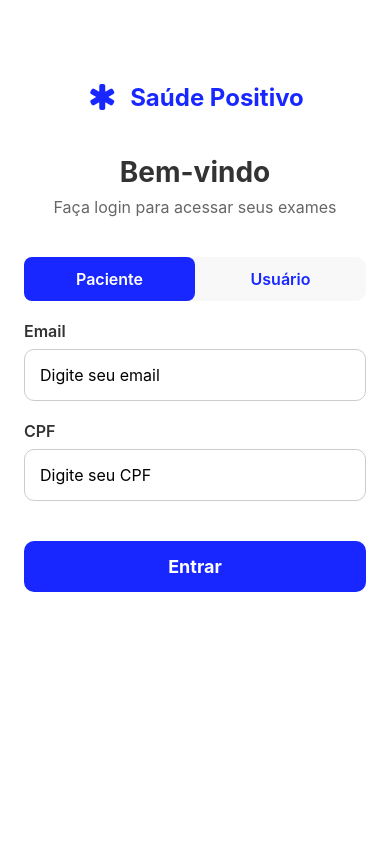
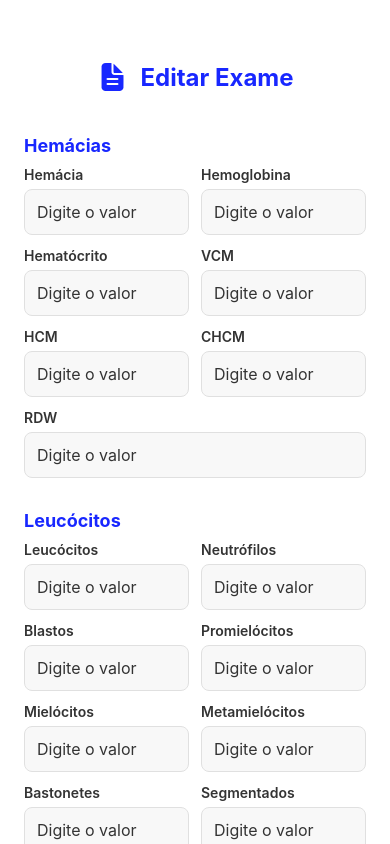
Before and after one commit to Matheusl-Silva/SaudePositivoAPP, a React Native app in the folder PositivoAPP/: screen / in a window 390 px wide. Built offline with nearby package versions, Linux system fonts and the light colour scheme.

Commit message:
⭐ feat: Tela de cadastro/edição de exame

```diff
--- a/PositivoAPP/index.js
+++ b/PositivoAPP/index.js
@@ -1,6 +1,6 @@
 import { registerRootComponent } from "expo";
 
-import App from "./App";
+import App from "./src/pages/EditarDados";
 
 // registerRootComponent calls AppRegistry.registerComponent('main', () => App);
 // It also ensures that whether you load the app in Expo Go or in a native build,
--- a/PositivoAPP/src/pages/EditarDados/index.js
+++ b/PositivoAPP/src/pages/EditarDados/index.js
@@ -1,22 +1,236 @@
-import { View, Text, StyleSheet, TouchableOpacity, SafeAreaView } from "react-native";
-import Header from '../../components/Header';
-import Botao from '../../components/Botao';
-import BotaoVoltar from '../../components/BotaoVoltar';
+import {
+  View,
+  Text,
+  StyleSheet,
+  TouchableOpacity,
+  TextInput,
+  ScrollView,
+  Alert,
+} from "react-native";
+import { useState } from "react";
+import { Ionicons } from "@expo/vector-icons";
 
-export default function EditarDados(){
+export default function EditarExame() {
+  const [form, setForm] = useState({
+    hemacia: "",
+    hemoglobina: "",
+    hematocrito: "",
+    vcm: "",
+    hcm: "",
+    chcm: "",
+    rdw: "",
+    leucocitos: "",
+    neutrofilos: "",
+    blastos: "",
+    promielocitos: "",
+    mielocitos: "",
+    metamielocitos: "",
+    bastonetes: "",
+    segmentados: "",
+    eosinofilos: "",
+    basofilos: "",
+    linfocitos: "",
+    linfocitosAtipicos: "",
+    monocitos: "",
+    mieloblastos: "",
+    outrasCelulas: "",
+    celulasLinfoides: "",
+    celulasMonocitoides: "",
+    plaquetas: "",
+    volumePlaquetarioMedio: "",
+    idResponsavel: "",
+    idPreceptor: "",
+    idPaciente: "",
+    dataExame: "",
+  });
+
+  const handleChange = (name, value) => {
+    setForm({ ...form, [name]: value });
+  };
+
+  const handleSave = () => {
+    Alert.alert("Salvar", "Exame atualizado com sucesso!");
+    console.log("Exame salvo:", form);
+  };
+
+  const renderRow = (inputs) => (
+    <View style={styles.row}>
+      {inputs.map(
+        ([label, key], index) =>
+          key && (
+            <View style={styles.col} key={index}>
+              <View style={styles.inputGroup}>
+                <Text style={styles.label}>{label}</Text>
+                <TextInput
+                  style={styles.input}
+                  value={form[key]}
+                  onChangeText={(text) => handleChange(key, text)}
+                  placeholder={"Digite o valor"}
+                  keyboardType="numeric"
+                />
+              </View>
+            </View>
+          )
+      )}
+    </View>
+  );
+
   return (
     <View style={styles.container}>
-            <Header />
-            <Botao texto="Login" style={{marginHorizontal: 50}}/>
-            <BotaoVoltar texto="Voltar" />
+      <View style={styles.header}>
+        <Ionicons name="document-text" size={32} color="#1827ff" />
+        <Text style={styles.headerTitle}>Editar Exame</Text>
       </View>
-    )
+
+      <ScrollView contentContainerStyle={styles.formContainer}>
+        <Text style={styles.sectionTitle}>Hemácias</Text>
+        {renderRow([
+          ["Hemácia", "hemacia"],
+          ["Hemoglobina", "hemoglobina"],
+        ])}
+        {renderRow([
+          ["Hematócrito", "hematocrito"],
+          ["VCM", "vcm"],
+        ])}
+        {renderRow([
+          ["HCM", "hcm"],
+          ["CHCM", "chcm"],
+        ])}
+        {renderRow([
+          ["RDW", "rdw"],
+          [null, null],
+        ])}
+
+        <Text style={styles.sectionTitle}>Leucócitos</Text>
+        {renderRow([
+          ["Leucócitos", "leucocitos"],
+          ["Neutrófilos", "neutrofilos"],
+        ])}
+        {renderRow([
+          ["Blastos", "blastos"],
+          ["Promielócitos", "promielocitos"],
+        ])}
+        {renderRow([
+          ["Mielócitos", "mielocitos"],
+          ["Metamielócitos", "metamielocitos"],
+        ])}
+        {renderRow([
+          ["Bastonetes", "bastonetes"],
+          ["Segmentados", "segmentados"],
+        ])}
+        {renderRow([
+          ["Eosinófilos", "eosinofilos"],
+          ["Basófilos", "basofilos"],
+        ])}
+        {renderRow([
+          ["Linfócitos", "linfocitos"],
+          ["Linfócitos Atípicos", "linfocitosAtipicos"],
+        ])}
+        {renderRow([
+          ["Monócitos", "monocitos"],
+          ["Mieloblastos", "mieloblastos"],
+        ])}
+        {renderRow([
+          ["Outras Células", "outrasCelulas"],
+          ["Células Linfoides", "celulasLinfoides"],
+        ])}
+        {renderRow([
+          ["Células Monocitoides", "celulasMonocitoides"],
+          [null, null],
+        ])}
+
+        <Text style={styles.sectionTitle}>Plaquetas</Text>
+        {renderRow([
+          ["Plaquetas", "plaquetas"],
+          ["Vol. Plaquetário Médio", "volumePlaquetarioMedio"],
+        ])}
+
+        <Text style={styles.sectionTitle}>Identificação</Text>
+        {renderRow([
+          ["ID Responsável", "idResponsavel"],
+          ["ID Preceptor", "idPreceptor"],
+        ])}
+        {renderRow([
+          ["ID Paciente", "idPaciente"],
+          ["Data do Exame", "dataExame"],
+        ])}
+
+        <TouchableOpacity style={styles.saveButton} onPress={handleSave}>
+          <Ionicons name="save" size={20} color="#fff" />
+          <Text style={styles.saveButtonText}>Salvar</Text>
+        </TouchableOpacity>
+      </ScrollView>
+    </View>
+  );
 }
 
 const styles = StyleSheet.create({
   container: {
     flex: 1,
     backgroundColor: "#fff",
+    paddingHorizontal: 24,
   },
-
-})
+  header: {
+    flexDirection: "row",
+    alignItems: "center",
+    justifyContent: "center",
+    marginTop: 60,
+    marginBottom: 20,
+  },
+  headerTitle: {
+    fontSize: 24,
+    fontWeight: "bold",
+    marginLeft: 12,
+    color: "#1827ff",
+  },
+  formContainer: {
+    paddingBottom: 100,
+  },
+  sectionTitle: {
+    fontSize: 18,
+    fontWeight: "bold",
+    marginTop: 20,
+    marginBottom: 10,
+    color: "#1827ff",
+  },
+  row: {
+    flexDirection: "row",
+    gap: 12,
+  },
+  col: {
+    flex: 1,
+  },
+  inputGroup: {
+    marginBottom: 12,
+  },
+  label: {
+    fontSize: 14,
+    fontWeight: "600",
+    marginBottom: 6,
+    color: "#333",
+  },
+  input: {
+    borderWidth: 1,
+    borderColor: "#e0e0e0",
+    borderRadius: 8,
+    padding: 12,
+    fontSize: 16,
+    color: "#333",
+    backgroundColor: "#f8f8f8",
+  },
+  saveButton: {
+    flexDirection: "row",
+    alignItems: "center",
+    justifyContent: "center",
+    backgroundColor: "#10b981",
+    paddingVertical: 15,
+    borderRadius: 10,
+    marginTop: 30,
+    gap: 8,
+  },
+  saveButtonText: {
+    color: "#fff",
+    fontSize: 16,
+    fontWeight: "bold",
+  },
+});
```
Lines whose indentation alone changed are shown as unchanged.
